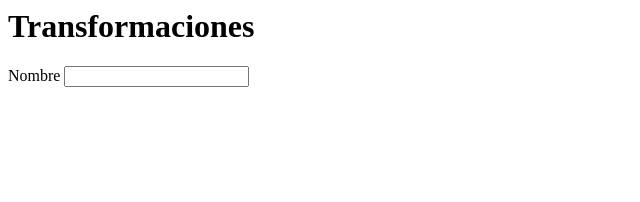
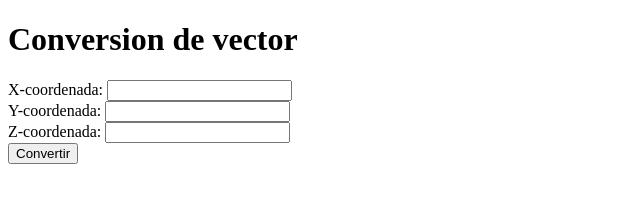
Before and after one commit to sergio6000601/TALLER-1-1, a plain HTML site: page transformaciones.htm in a window 1280 px wide. Shown: the whole page, without its empty margins (0-640 px from the left). Drawn offline with Linux system fonts and the light colour scheme.

Commit message:
sin resolver

```diff
--- a/transformaciones.htm
+++ b/transformaciones.htm
@@ -1,4 +1,37 @@
-<HTML>
-<H1>Transformaciones</H1>
-Nombre <input type = "text" id= "nombre">
-</HTML>
+<!DOCTYPE html>
+<html>
+<head>
+  <title>Transformaciones</title>
+  <script>
+    function convertirVector() {
+      // Get the input values
+      var cordx = parseFloat(document.getElementById("cual es la coordenada en x?").value);
+      var cordy = parseFloat(document.getElementById("cual es la coordenada en y?").value);
+      var cordz = parseFloat(document.getElementById("cual es la coordenada en z?").value);
+
+      // Perform the conversion
+      var magnitud = Math.sqrt(cordx * cordx + cordy * cordy + cordz * cordz);
+      var Vector = {
+        x: cordx / magnitud,
+        y: cordy / magnitud,
+        z: cordz / magnitud
+      };
+
+      // Display the result
+      document.getElementById("resultado").innerHTML = "Magnitud: " + magnitud.toFixed(2) + "<br>"
+        + "Unit Vector: (" + Vector.cordx.toFixed(2) + ", " + Vector.cordy.toFixed(2) + ", " + Vector.cordz.toFixed(2) + ")";
+    }
+  </script>
+</head>
+<body>
+  <h1>Conversion de vector</h1>
+  <label for="x">X-coordenada:</label>
+  <input type="numero" id="x"><br>
+  <label for="y">Y-coordenada:</label>
+  <input type="numero" id="y"><br>
+  <label for="z">Z-coordenada:</label>
+  <input type="numero" id="z"><br>
+  <button onclick="convertirVector()">Convertir</button><br>
+  <div id="resultado"></div>
+</body>
+</html>
```
Also changed, not shown: forms.html (added, +20 -0 lines), index.html (+1 -0 lines).
